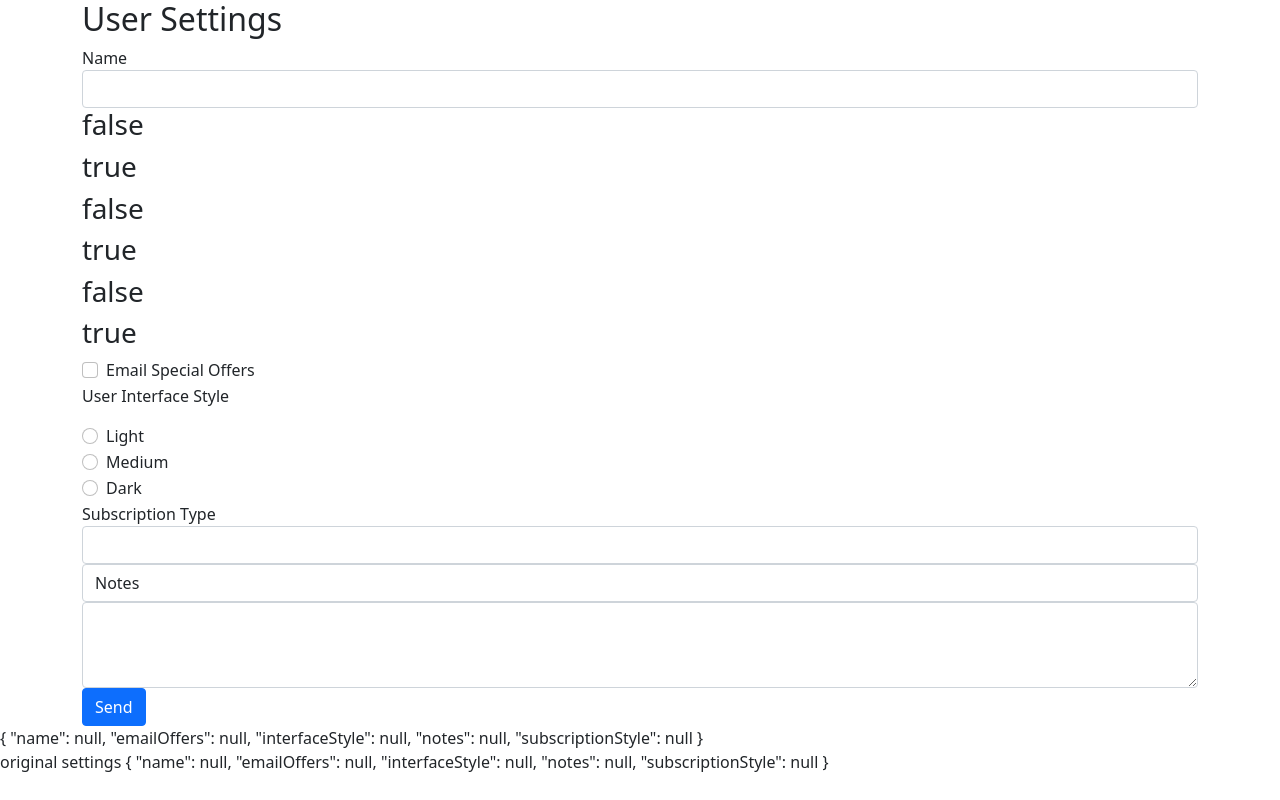
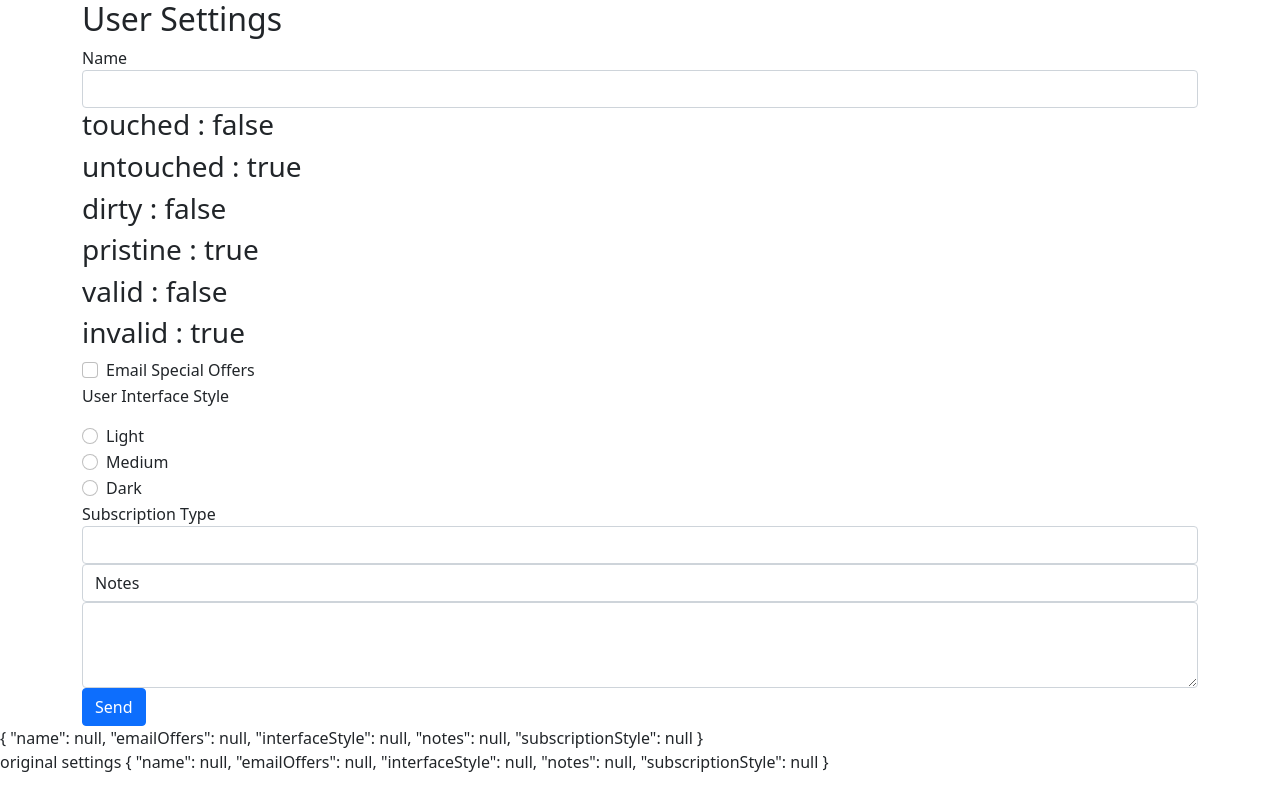
Before and after one commit to satyaprakashrath/angular-forms-plural, an Angular app: page / in a window 1280 px wide. Built offline with nearby package versions, Linux system fonts and the light colour scheme.

Commit message:
added tags for angular properties

```diff
--- a/src/app/user-settings-form/user-settings-form.component.html
+++ b/src/app/user-settings-form/user-settings-form.component.html
@@ -7,12 +7,12 @@
       #propertyTest="ngModel"/>
     </div>
 
-    <h3>{{propertyTest.touched}}</h3>
-    <h3>{{propertyTest.untouched}}</h3>
-    <h3>{{propertyTest.dirty}}</h3>
-    <h3>{{propertyTest.pristine}}</h3>
-    <h3>{{propertyTest.valid}}</h3>
-    <h3>{{propertyTest.invalid}}</h3>
+    <h3>touched : {{propertyTest.touched}}</h3>
+    <h3>untouched : {{propertyTest.untouched}}</h3>
+    <h3>dirty : {{propertyTest.dirty}}</h3>
+    <h3>pristine : {{propertyTest.pristine}}</h3>
+    <h3>valid : {{propertyTest.valid}}</h3>
+    <h3>invalid : {{propertyTest.invalid}}</h3>
 
     <div class="form-check form-group">
       <input class="form-check-input" type="checkbox" value="" id="emailOffers" name="emailOffers" [(ngModel)]="userSettings.emailOffers"/>
```
